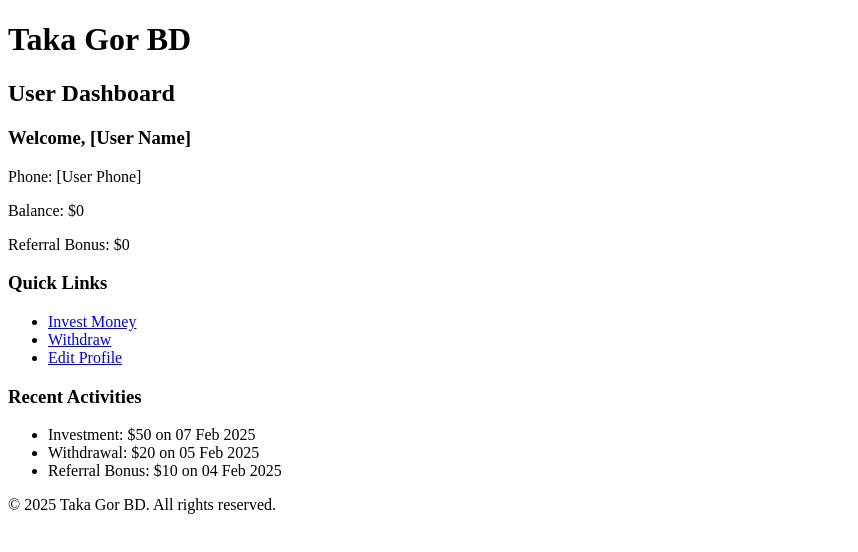
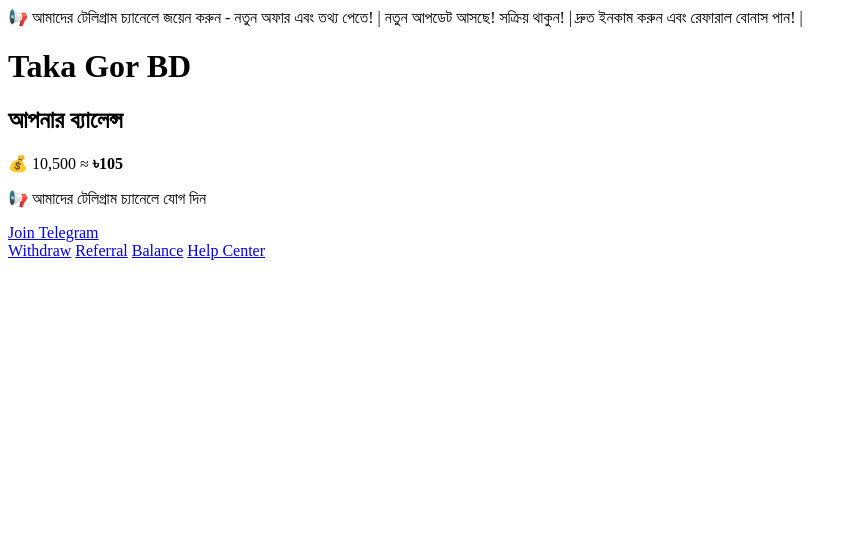
Before and after one commit to nahidxsr/dashboard3, a plain HTML site: page index.html in a window 1280 px wide. Shown: the whole page, without its empty margins (0-858 px from the left). Drawn offline with Linux system fonts and the light colour scheme.

Commit message:
Update index.html

```diff
--- a/index.html
+++ b/index.html
@@ -1,51 +1,47 @@
 <!DOCTYPE html>
-<html lang="en">
+<html lang="bn">
 <head>
     <meta charset="UTF-8">
     <meta name="viewport" content="width=device-width, initial-scale=1.0">
     <title>Taka Gor BD - Dashboard</title>
-    <link rel="stylesheet" href="styles.css"> <!-- External CSS -->
+    <link rel="stylesheet" href="dashboard.css">
 </head>
 <body>
+
+    <!-- Scrolling Notice (Train Effect) -->
+    <div class="notice-container">
+        <div class="notice-track">
+            <span>📢 আমাদের টেলিগ্রাম চ্যানেলে জয়েন করুন - নতুন অফার এবং তথ্য পেতে! |</span>
+            <span> নতুন আপডেট আসছে! সক্রিয় থাকুন! |</span>
+            <span> দ্রুত ইনকাম করুন এবং রেফারাল বোনাস পান! |</span>
+        </div>
+    </div>
+
+    <!-- Header -->
     <header>
         <h1>Taka Gor BD</h1>
-        <h2>User Dashboard</h2>
     </header>
 
-    <main>
-        <!-- User Info Section -->
-        <section id="userInfo">
-            <h3>Welcome, <span id="userName">[User Name]</span></h3>
-            <p>Phone: <span id="userPhone">[User Phone]</span></p>
-            <p>Balance: <span id="userBalance">$0</span></p>
-            <p>Referral Bonus: <span id="userReferralBonus">$0</span></p>
-        </section>
+    <!-- Balance Section -->
+    <section class="balance-section">
+        <h2>আপনার ব্যালেন্স</h2>
+        <p>💰 10,500 ≈ <b>৳105</b></p>
+    </section>
 
-        <!-- Navigation Links -->
-        <section id="dashboardLinks">
-            <h3>Quick Links</h3>
-            <ul>
-                <li><a href="investment.html">Invest Money</a></li>
-                <li><a href="withdraw.html">Withdraw</a></li>
-                <li><a href="profile.html">Edit Profile</a></li>
-            </ul>
-        </section>
+    <!-- Telegram Join -->
+    <section class="telegram-section">
+        <p>📢 আমাদের টেলিগ্রাম চ্যানেলে যোগ দিন</p>
+        <a href="https://t.me/takagorbd" class="join-btn">Join Telegram</a>
+    </section>
 
-        <!-- Activity Section -->
-        <section id="recentActivity">
-            <h3>Recent Activities</h3>
-            <ul>
-                <li>Investment: $50 on 07 Feb 2025</li>
-                <li>Withdrawal: $20 on 05 Feb 2025</li>
-                <li>Referral Bonus: $10 on 04 Feb 2025</li>
-            </ul>
-        </section>
-    </main>
+    <!-- Bottom Navigation -->
+    <nav class="bottom-nav">
+        <a href="#">Withdraw</a>
+        <a href="#">Referral</a>
+        <a href="#">Balance</a>
+        <a href="#">Help Center</a>
+    </nav>
 
-    <footer>
-        <p>&copy; 2025 Taka Gor BD. All rights reserved.</p>
-    </footer>
-
-    <script src="dashboard.js"></script> <!-- External JS -->
+    <script src="dashboard.js"></script>
 </body>
-  </html>
+</html>
```
